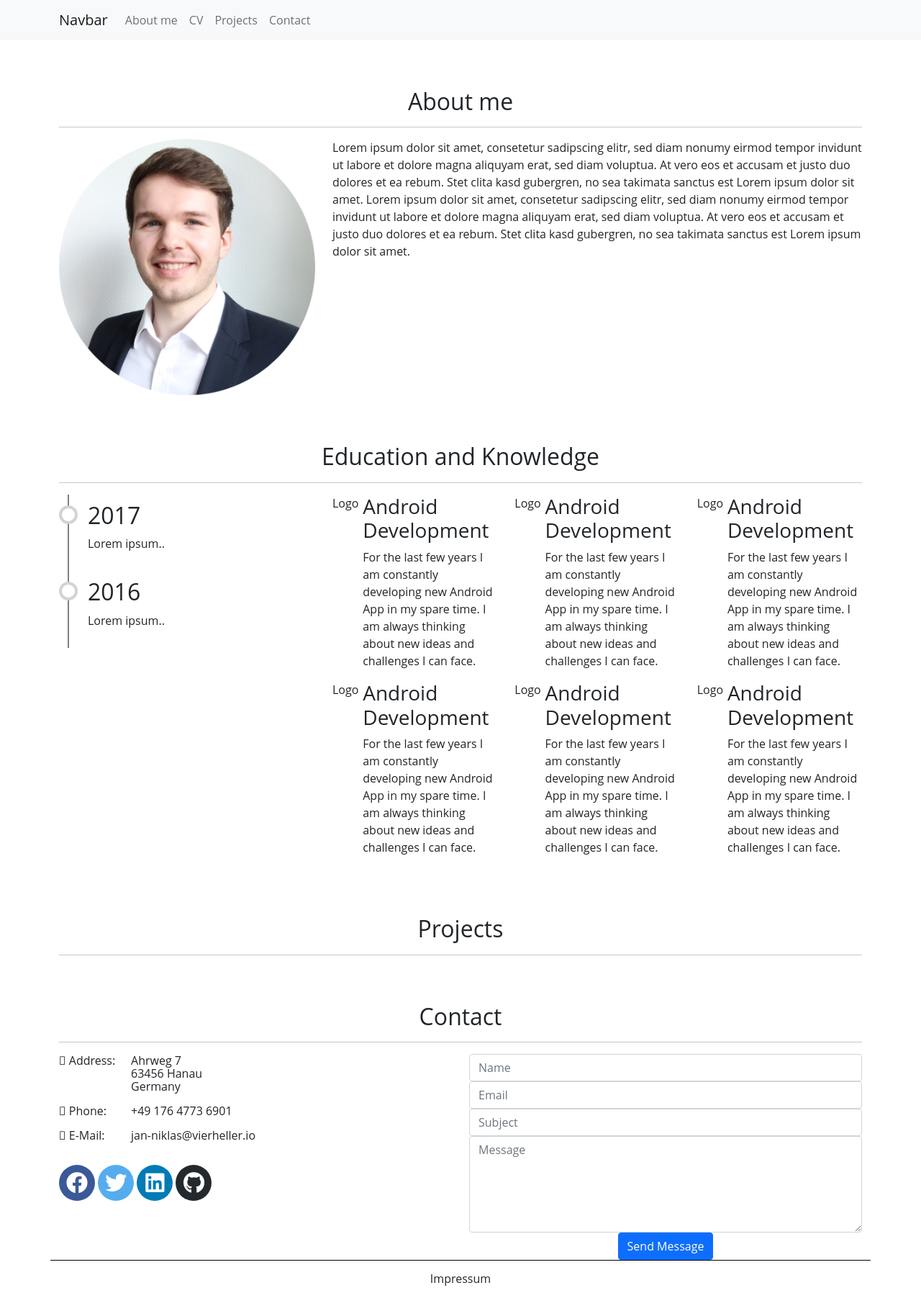
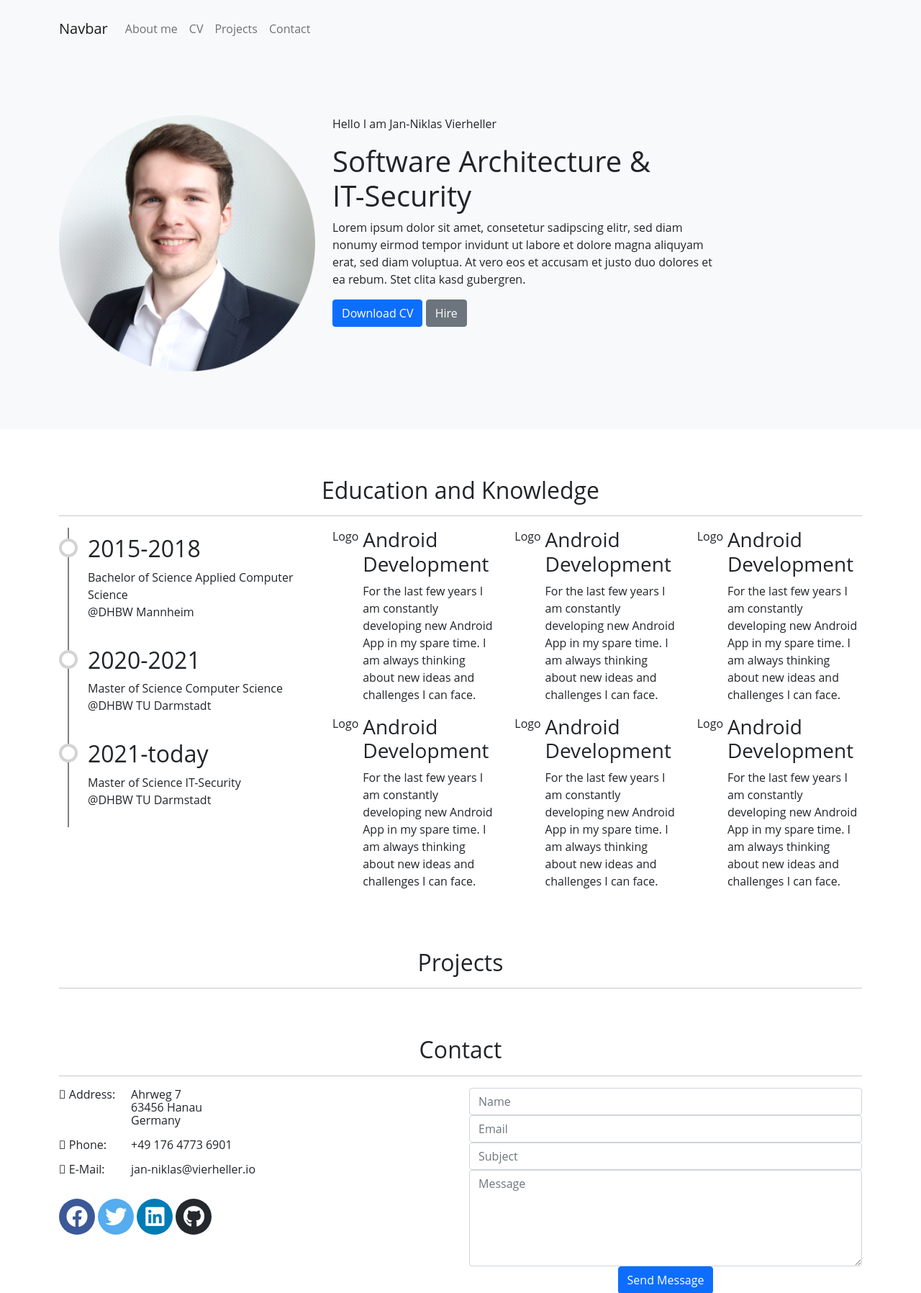
Before and after one commit to Vierheller/vierheller.tech, a PHP site: page / in a window 1280 px wide. Shown: the top 1796 px of the page at 72% size. Run offline with PHP 8.4, Linux system fonts and the light colour scheme; style sheets or scripts are compiled from the project's sources; some libraries are stand-ins or nearby versions.

Commit message:
Welcome screen

```diff
--- a/index.html
+++ b/index.html
@@ -35,28 +35,29 @@
             </nav>
         </section>
 
-        <section id="section-about" class="content">
+        <section id="section-intro" class="content bg-light">
             <div class="container">
-                <div class="title">
-                    <h2>About me</h2>
-                    <hr>
-                </div>
-
                 <div class="row information">
                     <div class="col-sm-12 col-md-4">
                         <img class="img" src="img/portrait.png">
                     </div>
-                    <div class="col-sm-12 col-md-8">
+                    <div class="col-sm-12 col-md-8 col-lg-7 col-xl-6">
+                        <p>
+                            Hello I am Jan-Niklas Vierheller
+                        </p>
+                        <h1>
+                            Software Architecture & <br>
+                            IT-Security
+                        </h1>
                         <p>
                             Lorem ipsum dolor sit amet, consetetur sadipscing elitr,
                             sed diam nonumy eirmod tempor invidunt ut labore et dolore magna aliquyam erat, sed diam voluptua.
-                            At vero eos et accusam et justo duo dolores et ea rebum. Stet clita kasd gubergren,
-                            no sea takimata sanctus est Lorem ipsum dolor sit amet. Lorem ipsum dolor sit amet, consetetur sadipscing elitr,
-                            sed diam nonumy eirmod tempor invidunt ut labore et dolore magna aliquyam erat, sed diam voluptua.
-                            At vero eos et accusam et justo duo dolores et ea rebum.
-                            Stet clita kasd gubergren, no sea takimata sanctus est Lorem ipsum dolor sit amet.
+                            At vero eos et accusam et justo duo dolores et ea rebum. Stet clita kasd gubergren.
                         </p>
-                    </div>
+                        <div>
+                            <button type="button" class="btn btn-primary">Download CV</button>
+                            <button type="button" class="btn btn-secondary">Hire</button>
+                        </div>
                 </div>
 
 
@@ -76,14 +77,26 @@
                         <div class="timeline">
                             <div class="timeline-container">
                                 <div class="content">
-                                    <h2>2017</h2>
-                                    <p>Lorem ipsum..</p>
+                                    <h2>2015-2018</h2>
+                                    <p>Bachelor of Science Applied Computer Science <br>
+                                        @DHBW Mannheim
+                                    </p>
                                 </div>
                             </div>
                             <div class="timeline-container">
                                 <div class="content">
-                                    <h2>2016</h2>
-                                    <p>Lorem ipsum..</p>
+                                    <h2>2020-2021</h2>
+                                    <p>Master of Science Computer Science <br>
+                                        @DHBW TU Darmstadt
+                                    </p>
+                                </div>
+                            </div>
+                            <div class="timeline-container">
+                                <div class="content">
+                                    <h2>2021-today</h2>
+                                    <p>Master of Science IT-Security<br>
+                                        @DHBW TU Darmstadt
+                                    </p>
                                 </div>
                             </div>
                         </div>
--- /dev/null
+++ b/scss/intro.scss
@@ -0,0 +1,4 @@
+#section-intro {
+  padding-top: 80px;
+  padding-bottom: 80px;
+}
--- a/scss/style.scss
+++ b/scss/style.scss
@@ -5,6 +5,8 @@ $fa-font-path: "../node_modules/@fortawesome/fontawesome-free/webfonts" !default
 @import "../node_modules/@fortawesome/fontawesome-free/scss/fontawesome.scss";
 @import "../node_modules/@fortawesome/fontawesome-free/scss/regular.scss";
 @import "../node_modules/@fortawesome/fontawesome-free/scss/brands.scss";
+
+@import "intro.scss";
 
 html body {
   box-sizing: border-box;
@@ -53,9 +55,8 @@ section#section-header > div.header-container h3 {
 -----------------------------------------------------
 */
 #navWrap {
-  height: 56px;
+  height:80px;
 }
-
 .parallax {
 /* Create the parallax scrolling effect */
   background-attachment: fixed;
@@ -69,6 +70,7 @@ section#section-header > div.header-container h3 {
 }
 .navbar {
   z-index: 1000;
+  min-height: 80px;
 }
 .img {
   width: 100%;
```
